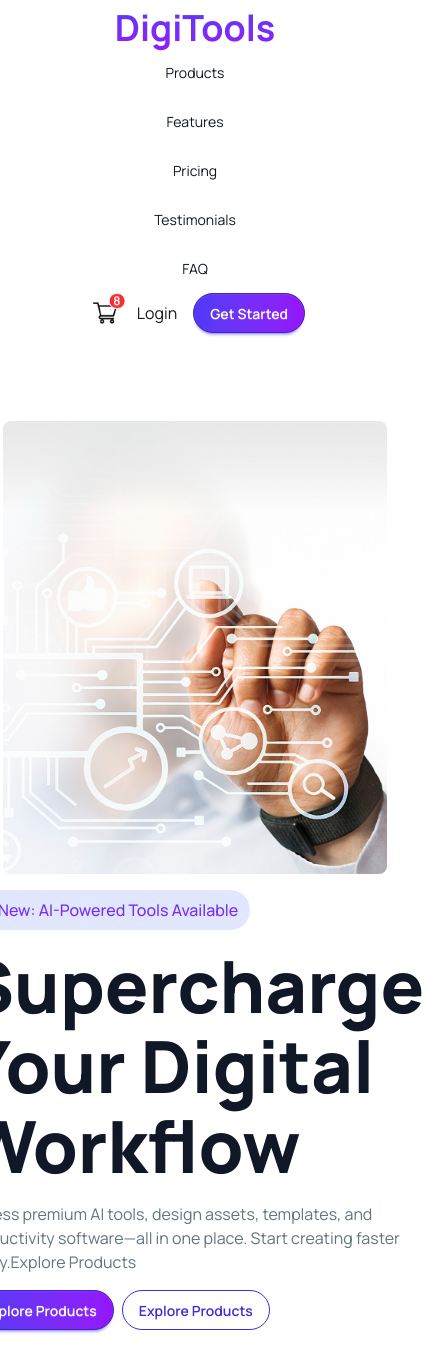
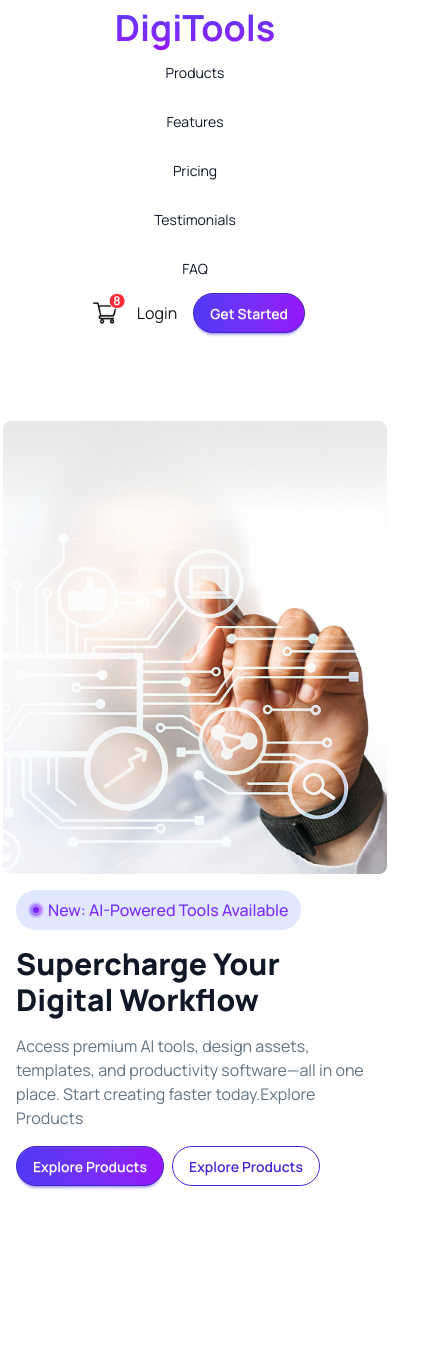
Before and after one commit to mjaabdullah/digitools-platform, a React (Vite) app: page / in a window 390 px wide. Shown: the top 1372 px of the page, 424 px wide, since content can reach past the window. After the commit the page ends 1266 px from the top, so only its background shows below. Built offline with nearby package versions, Linux system fonts and the light colour scheme.

Commit message:
Fixed banner seciton for mobile devices

```diff
--- a/src/component/Banner/Banner.jsx
+++ b/src/component/Banner/Banner.jsx
@@ -2,8 +2,8 @@ import BannerImg from "../../assets/banner.png";
 import CircleImg from "../../assets/circle.png";
 const Banner = () => {
     return (
-<div className="max-w-7xl mx-auto my-16">
-    <div className="hero-content flex-col lg:flex-row-reverse justify-between">
+<div className="">
+    <div className="my-16 hero-content mx-auto flex-col lg:flex-row-reverse lg:justify-between justify-center items-center">
     <img
       src={BannerImg}
       className="max-w-sm rounded-lg shadow-sx"
@@ -13,13 +13,13 @@ const Banner = () => {
             <img className="w-4" src={CircleImg} alt="Circle" />
             <span className="bg-linear-to-b from-[rgba(79,57,246,1)] to-[rgba(149,20,250,1)] bg-clip-text text-transparent">New: AI-Powered Tools Available</span>
             </div>
-      <h1 className="text-7xl/20 font-extrabold text-[#101727]">Supercharge Your
+      <h1 className="text-3xl md:text-7xl/20 font-extrabold text-[#101727]">Supercharge Your
 
         Digital Workflow</h1>
       <p className="text-[#627382]">
         Access premium AI tools, design assets, templates, and productivity software—all in one place. Start creating faster today.Explore Products
       </p>
-      <div className="space-x-2">
+      <div className="flex gap-2 flex-wrap">
         <button className='btn btn-primary bg-gradient-to-r from-[rgba(79,57,246,1)] to-[rgba(149,20,250,1)] text-white rounded-3xl'>Explore Products</button>
       <button className='btn btn-outline btn-primary rounded-3xl'>Explore Products</button>
       </div>
```
